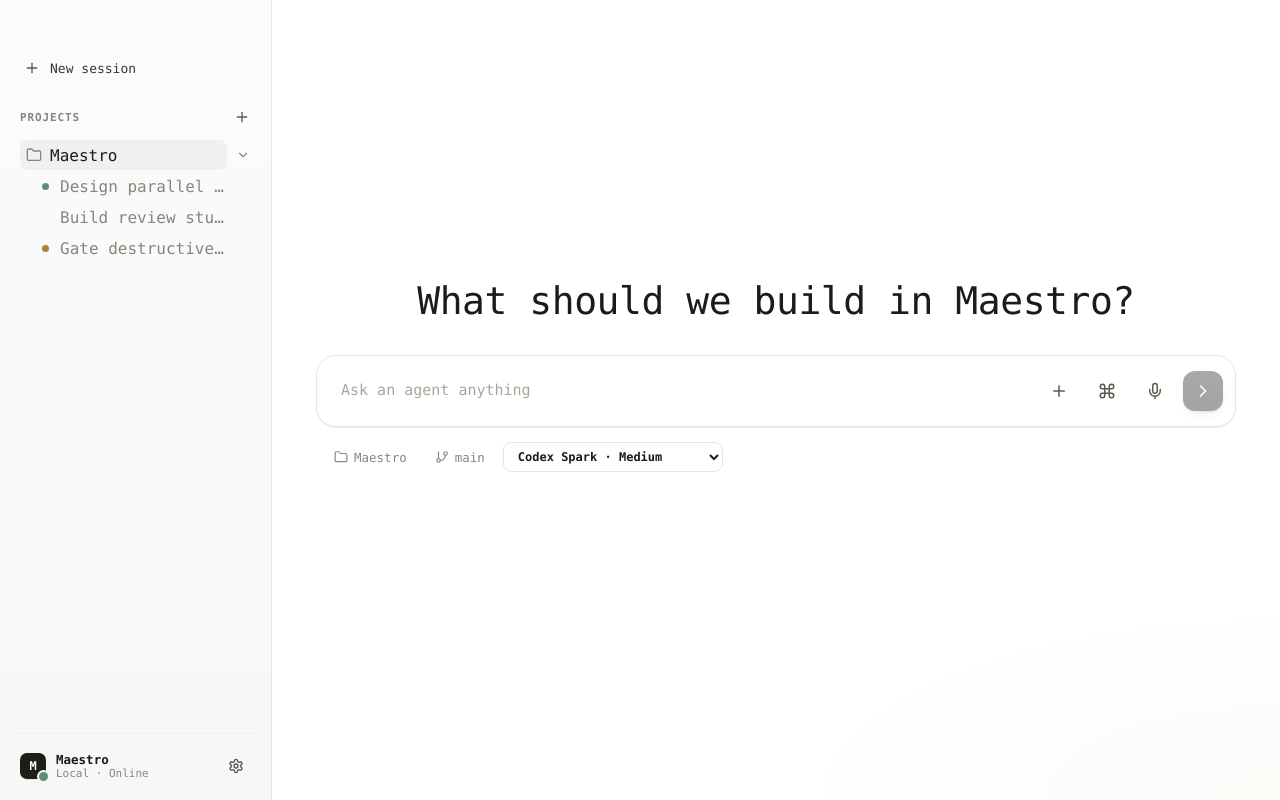
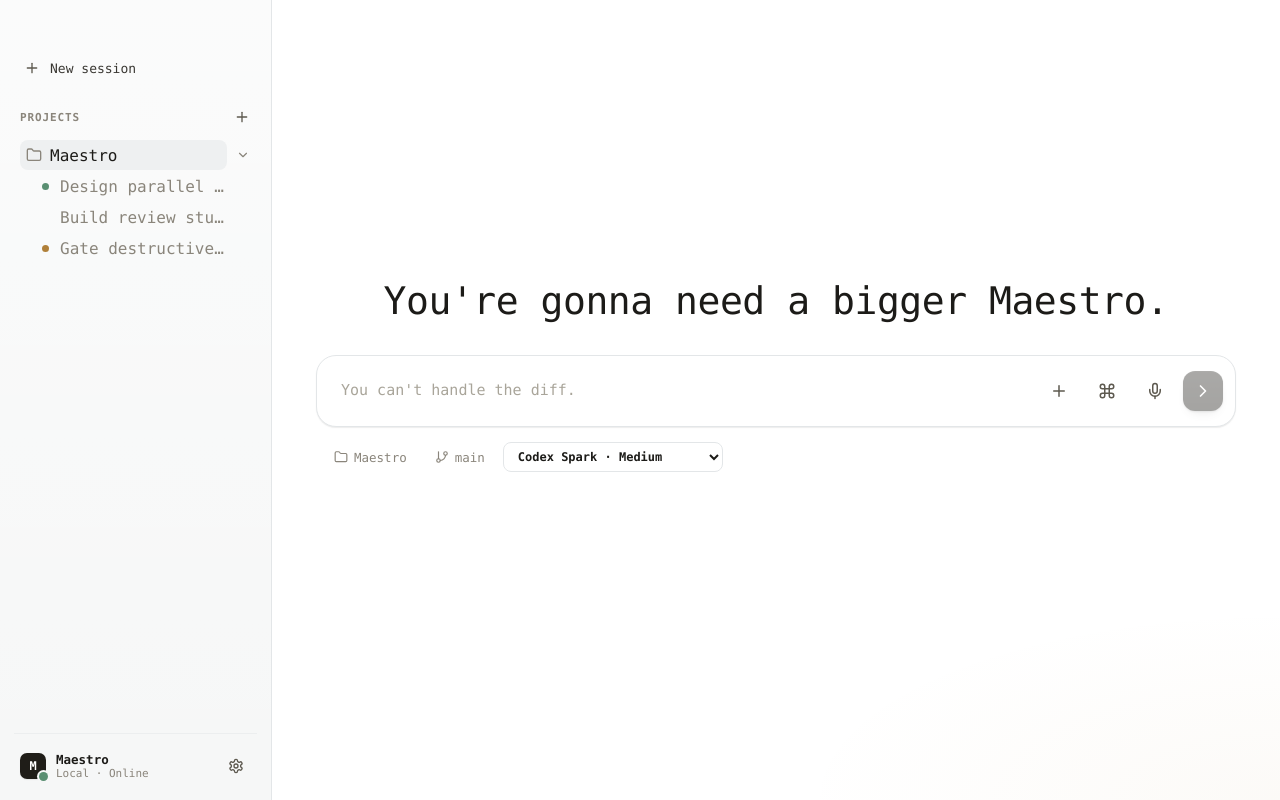
Before and after one commit to adamthuvesen/argmax, a React (Vite) app: page / in a window 1280 px wide. Built offline with nearby package versions, Linux system fonts and the light colour scheme.

Commit message:
feat(renderer): randomize launcher heading and placeholder with film/TV quotes

```diff
--- a/src/renderer/App.tsx
+++ b/src/renderer/App.tsx
@@ -10,7 +10,6 @@ import {
   Folder,
   GitBranch,
   Globe,
-  GripVertical,
   Loader2,
   Mic,
   PanelRightClose,
@@ -242,7 +241,9 @@ function extractToolInputPreview(name: string, input: Record<string, unknown>):
   const url = input.url;
   if (typeof url === "string") return url.slice(0, 72);
   const first = Object.values(input)[0];
-  return first !== undefined ? String(first).slice(0, 72) : "";
+  if (typeof first === "string") return first.slice(0, 72);
+  if (typeof first === "number" || typeof first === "boolean") return String(first).slice(0, 72);
+  return "";
 }
 
 function extractToolOutput(payload: Record<string, unknown>): string | null {
@@ -607,6 +608,10 @@ export function App(): JSX.Element {
   }, []);
 
   const handleArchiveWorkspace = useCallback(async (workspaceId: string): Promise<void> => {
+    if (!window.maestro) {
+      setToast({ kind: "error", message: "Open the Electron app window to archive workspaces." });
+      return;
+    }
     const result = await window.maestro.workspaces.archive(workspaceId);
     setSnapshot((current) => mergeDashboardDelta(current, { workspaces: [result] }));
     if (selectedWorkspaceId === workspaceId) {
@@ -998,7 +1003,10 @@ function Sidebar({
                         <span className="status-dot" aria-hidden="true" />
                         <span>{workspace.taskLabel}</span>
                       </button>
-                      {(workspace.state === "complete" || workspace.state === "failed" || workspace.state === "kept") && (
+                      {(workspace.state === "complete" ||
+                        workspace.state === "failed" ||
+                        workspace.state === "cancelled" ||
+                        workspace.state === "kept") && (
                         <button
                           className="session-archive-btn"
                           title="Archive session"
@@ -1368,8 +1376,7 @@ function SessionConversation({
 
   const canSend = Boolean(
     session &&
-      (["complete", "waiting"].includes(session.state) ||
-        (session.provider === "codex" && session.state === "running"))
+      ["complete", "waiting"].includes(session.state)
   );
   const isThinking = session?.state === "running" && !hasAssistantForLatestTurn;
 
@@ -2381,6 +2388,36 @@ function LaunchSurface({
   const [prompt, setPrompt] = useState("");
   const [status, setStatus] = useState<string | null>(null);
   const [isSubmitting, setIsSubmitting] = useState(false);
+  const headingTemplate = useMemo(() => {
+    const options = [
+      "{name}: the final frontier.",
+      "In space, no one can hear your {name} build fail.",
+      "You're gonna need a bigger {name}.",
+      "What we've got here is a failure to ship {name}.",
+      "{name} will remember that.",
+      "I'm sorry Dave, I can't merge that into {name}.",
+      "With great {name} comes great responsibility.",
+      "One does not simply deploy {name} to production.",
+      "{name}: it's alive!",
+      "I know kung fu. What are we building in {name}?",
+    ];
+    return options[Math.floor(Math.random() * options.length)];
+  }, []);
+  const placeholderText = useMemo(() => {
+    const options = [
+      "Do or do not. There is no try.",
+      "You can't handle the diff.",
+      "I'll be back. (After this build passes.)",
+      "My precious... what are we shipping?",
+      "Make it so.",
+      "Elementary. What needs debugging?",
+      "You had me at \"merge conflict\".",
+      "Why so serious? Describe the task.",
+      "What is thy bidding, master?",
+      "They may take our lives, but they'll never take our main branch.",
+    ];
+    return options[Math.floor(Math.random() * options.length)];
+  }, []);
   const promptInputRef = useRef<HTMLTextAreaElement | null>(null);
   const formRef = useRef<HTMLFormElement | null>(null);
   useAutoGrowTextArea(promptInputRef, prompt, PROMPT_MAX_HEIGHT_PX);
@@ -2433,7 +2470,7 @@ function LaunchSurface({
 
   return (
     <div className="launcher-surface">
-      <h1>What should we build in {project.name}?</h1>
+      <h1>{headingTemplate.replace("{name}", project.name)}</h1>
       <form className="composer" ref={formRef} onSubmit={(event) => void submitPrompt(event)}>
         <div className="composer-input">
           <textarea
@@ -2444,7 +2481,7 @@ function LaunchSurface({
             disabled={isSubmitting}
             onChange={(event) => setPrompt(event.target.value)}
             onKeyDown={onPromptKeyDown}
-            placeholder="Ask an agent anything"
+            placeholder={placeholderText}
             ref={promptInputRef}
             value={prompt}
             rows={1}
```
